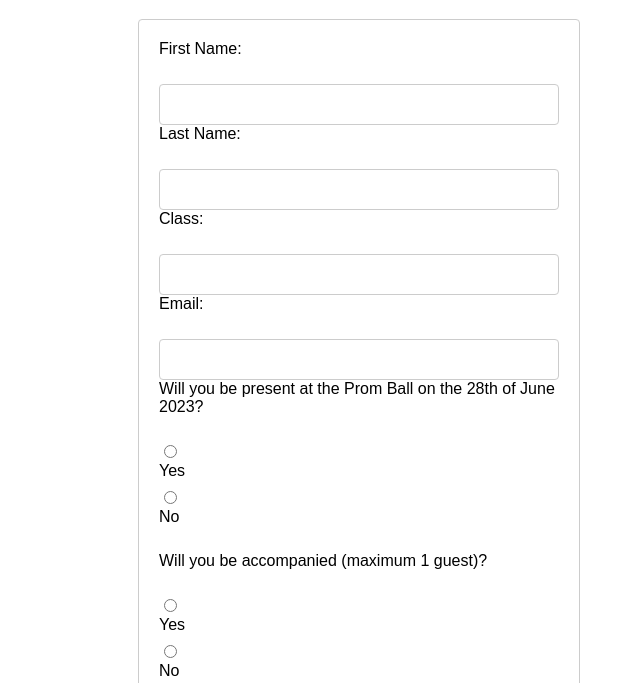
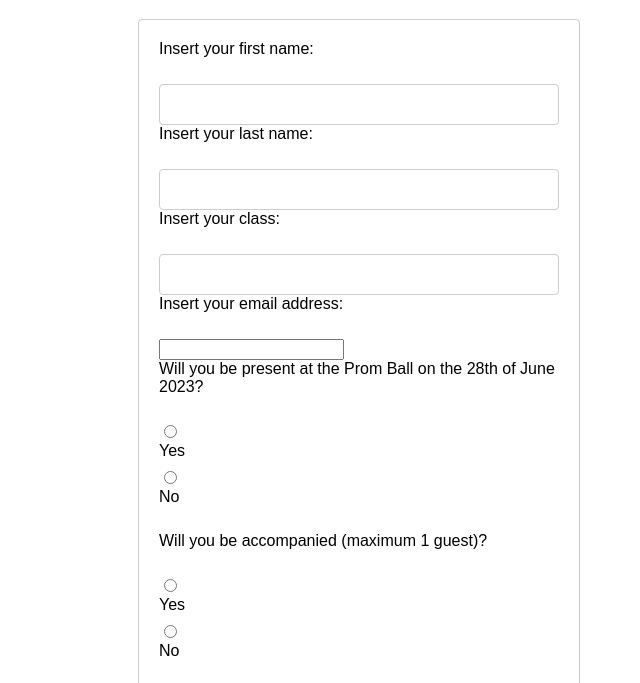
Before and after one commit to chrichri156/cpd_assignment, a plain HTML site: page index.html in a window 1280 px wide. Shown: the part 81-764 px from the top of the page, without its empty margins (281-921 px from the left). Drawn offline with Linux system fonts and the light colour scheme.

Commit message:
Update index.html

```diff
--- a/index.html
+++ b/index.html
@@ -6,20 +6,20 @@
 </head>
 <body>
   <h1>Event Registration Form</h1>
-  <form action="/form.py" method="post">
-    <label for="first_name">First Name:</label><br>
-    <input type="text" id="first_name" name="first_name" required><br>
-    <label for="last_name">Last Name:</label><br>
-    <input type="text" id="last_name" name="last_name" required><br>
-    <label for="class">Class:</label><br>
-    <input type="text" id="class" name="class" required><br>
-    <label for="email">Email:</label><br>
-    <input type="email" id="email" name="email" required><br>
-    <label for="presence">Will you be present at the Prom Ball on the 28th of June 2023?</label><br>
-    <input type="radio" id="presence_yes" name="presence" value="Yes">
-    <label for="presence_yes">Yes</label>
-    <input type="radio" id="presence_no" name="presence" value="No">
-    <label for="presence_no">No</label><br>
+  <form method="post" action="/">
+    <label for="student_first_name">Insert your first name:</label><br>
+    <input type="text" id="student_first_name" name="student_first_name" required><br>
+    <label for="student_last_name">Insert your last name:</label><br>
+    <input type="text" id="student_last_name" name="student_last_name" required><br>
+    <label for="student_class">Insert your class:</label><br>
+    <input type="text" id="student_class" name="student_class" required><br>
+    <label for="student_email">Insert your email address:</label><br>
+    <input type="student_email" id="student_email" name="student_email" required><br>
+    <label for="student_presence">Will you be present at the Prom Ball on the 28th of June 2023?</label><br>
+    <input type="radio" id="student_presence_yes" name="student_presence" value="Yes">
+    <label for="student_presence_yes">Yes</label>
+    <input type="radio" id="student_presence_no" name="student_presence" value="No">
+    <label for="student_presence_no">No</label><br>
     <label for="guest">Will you be accompanied (maximum 1 guest)?</label><br>
     <input type="radio" id="guest_yes" name="guest" value="Yes">
     <label for="guest_yes">Yes</label>
```
